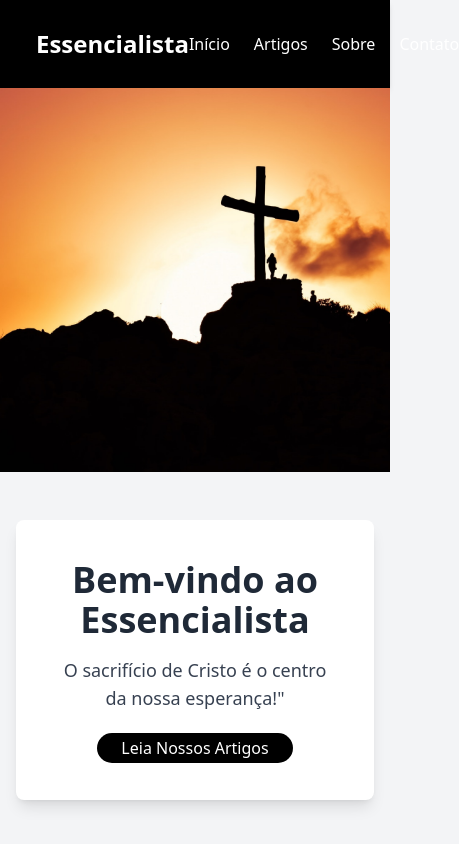
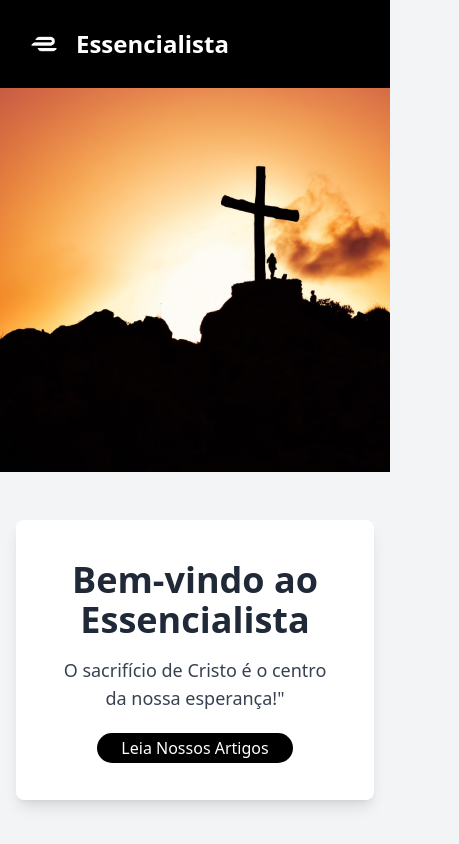
Before and after one commit to lbseven7/essencialista, a website: page home.html in a window 390 px wide. Shown: the top 844 px of the page, 459 px wide, since content can reach past the window. Drawn offline with nearby package versions, Linux system fonts and the light colour scheme; no server answers.

Commit message:
refactor: Ajusta responsividade mobile no header

```diff
--- a/convert.js
+++ b/convert.js
@@ -55,7 +55,7 @@ const htmlTemplate = (data, content) => `
                     <h1 class="text-2xl font-bold">Essencialista</h1>
                 </a>
             </div>
-            <nav>
+            <nav id="main-nav" class="hidden md:block">
                 <ul class="flex space-x-6">
                     <li><a href="../home.html" class="hover:text-orange-500">Início</a></li>
                     <li><a href="../home.html#articles-section" class="hover:text-orange-500">Artigos</a></li>
--- a/home.html
+++ b/home.html
@@ -29,7 +29,6 @@
     <!-- Header -->
     <header class="bg-black text-white p-6 shadow-md">
         <div class="container mx-auto flex justify-between items-center">
-            <!-- Logo -->
             <div class="flex items-center space-x-3">
                 <a href="./home.html">
                     <img src="./images/sem-bg-black.png" alt="Essencialista Logo" class="h-10">
@@ -38,12 +37,12 @@
                     <h1 class="text-2xl font-bold">Essencialista</h1>
                 </a>
             </div>
-            <nav>
+            <nav id="main-nav" class="hidden md:block">
                 <ul class="flex space-x-6">
-                    <li><a href="home.html" class="hover:text-orange-500">Início</a></li>
-                    <li><a href="#featured-articles" class="hover:text-orange-500">Artigos</a></li>
-                    <li><a href="about.html" class="hover:text-orange-500">Sobre</a></li>
-                    <li><a href="contact.html" class="hover:text-orange-500">Contato</a></li>
+                    <li><a href="./home.html" class="hover:text-orange-500">Início</a></li>
+                    <li><a href="./home.html#articles-section" class="hover:text-orange-500">Artigos</a></li>
+                    <li><a href="./about.html" class="hover:text-orange-500">Sobre</a></li>
+                    <li><a href="./contact.html" class="hover:text-orange-500">Contato</a></li>
                 </ul>
             </nav>
         </div>
```
